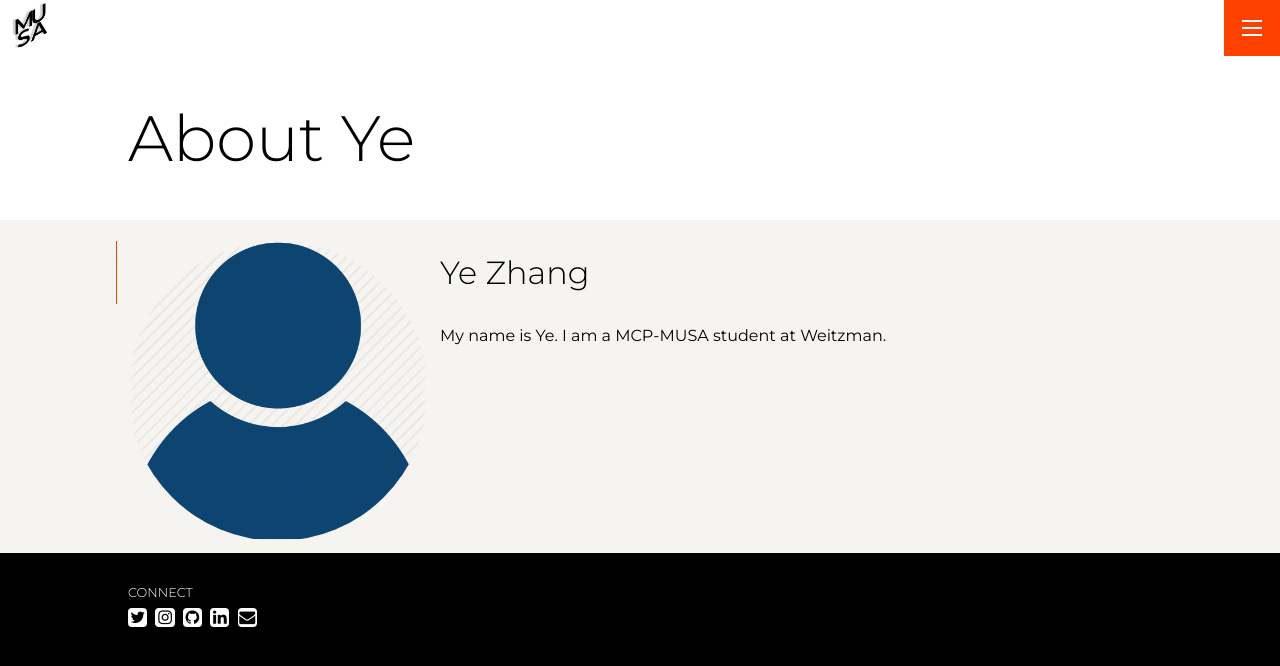
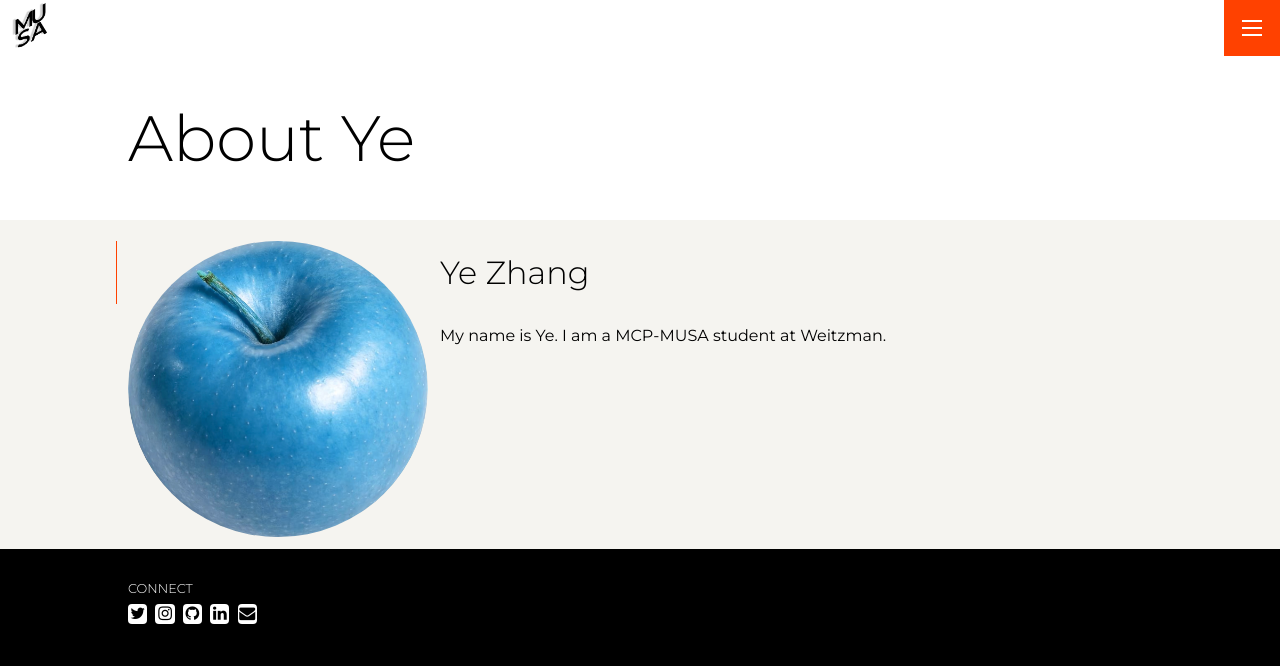
Before and after one commit to yezhanggg/snacks, a Jekyll site: the page built from pages/about.md, in a window 1280 px wide. Shown: the top 666 px of the page. Built offline with Jekyll 4.4.1, drawn with Linux system fonts in a browser that asks for light colours.

Commit message:
Update about.md

```diff
--- a/pages/about.md
+++ b/pages/about.md
@@ -1,7 +1,7 @@
 ---
 layout: about
 title: About Ye
-headshot: /assets/img/headshot.webp
+headshot: /assets/img/rdw.png
 permalink: /about
 ---
 
```
